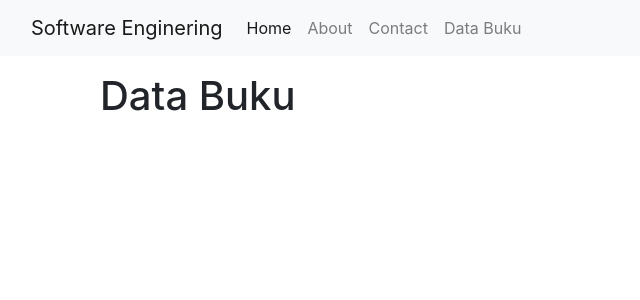
After one commit to PakBass/crud_A, a CodeIgniter 4 app: template app/Views/Buku/index.php in a window 1280 px wide. The commit adds this page. Shown: the top 300 px of the page, without its empty margins (0-640 px from the left). Run offline with PHP 8.4 and a stand-in for CodeIgniter, Linux system fonts and the light colour scheme; the template is opened without the code that fills it: most values are stand-ins (such as "Sample title", 1, 10 or a date in 2020); some libraries are stand-ins or nearby versions.

Commit message:
Menambahkan file Controller Buku.php dan data buku

```diff
--- a/app/Controllers/Pages.php
+++ b/app/Controllers/Pages.php
@@ -16,7 +16,7 @@ class Pages extends BaseController
         $data = [
             'title'     => 'About Me | Programing RPL A'
         ];
-        return view('Pages/abaout', $data);
+        return view('Pages/about', $data);
     }
 
 
--- /dev/null
+++ b/app/Views/Buku/index.php
@@ -0,0 +1,13 @@
+<?= $this->extend('layout/template'); ?>
+
+<?= $this->section('content'); ?>
+
+<div class="container">
+    <div class="rorw">
+        <div class="col">
+            <h1 class="my-3">Data Buku</h1>
+        </div>
+    </div>
+</div>
+
+<?= $this->endSection(); ?>
--- a/app/Views/layout/navbar.php
+++ b/app/Views/layout/navbar.php
@@ -9,6 +9,7 @@
         <a class="nav-link active" aria-current="page" href="/">Home</a>
         <a class="nav-link" href="/Pages/about">About</a>
         <a class="nav-link" href="/Pages/contact">Contact</a>
+        <a class="nav-link" href="/Buku">Data Buku</a>
       </div>
     </div>
   </div>
```
Also changed, not shown: app/Controllers/Buku.php (added, +14 -0 lines).
